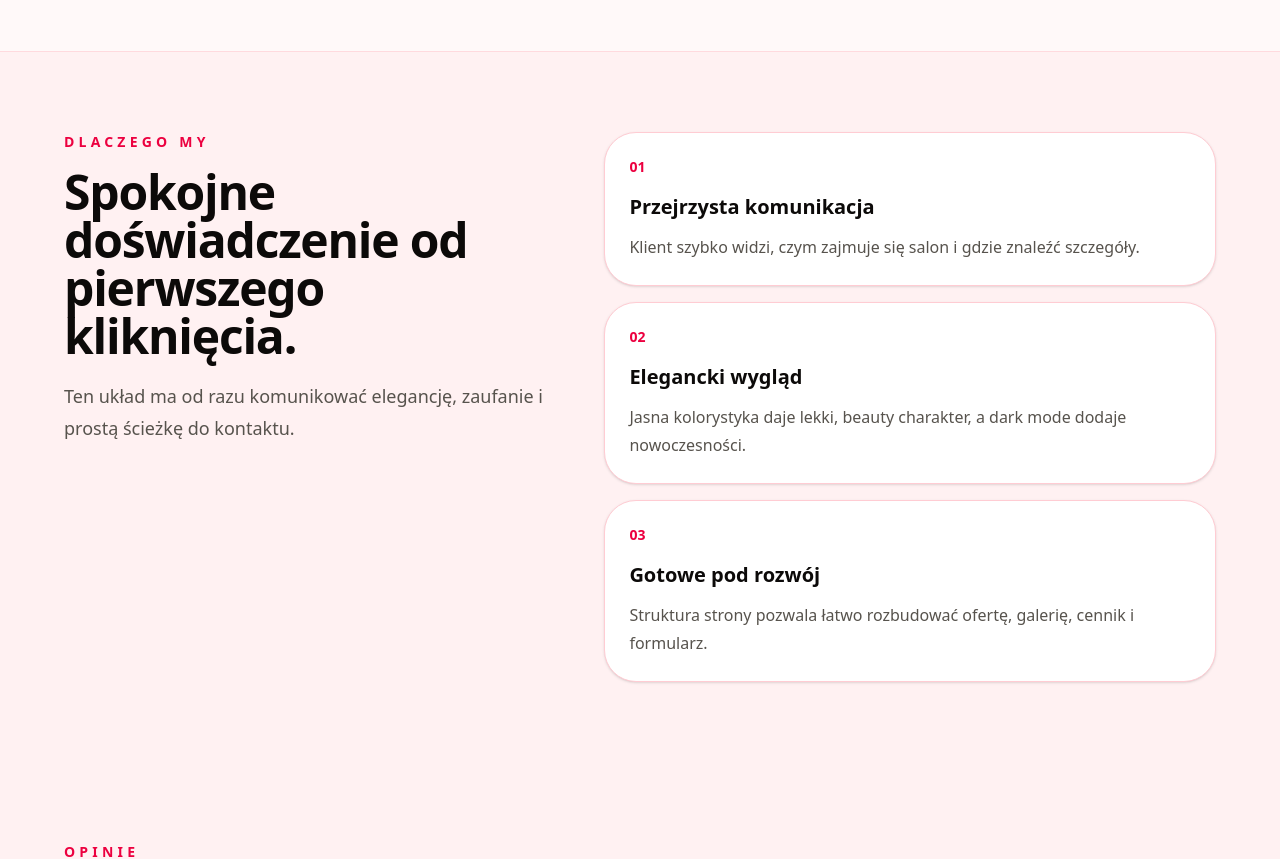
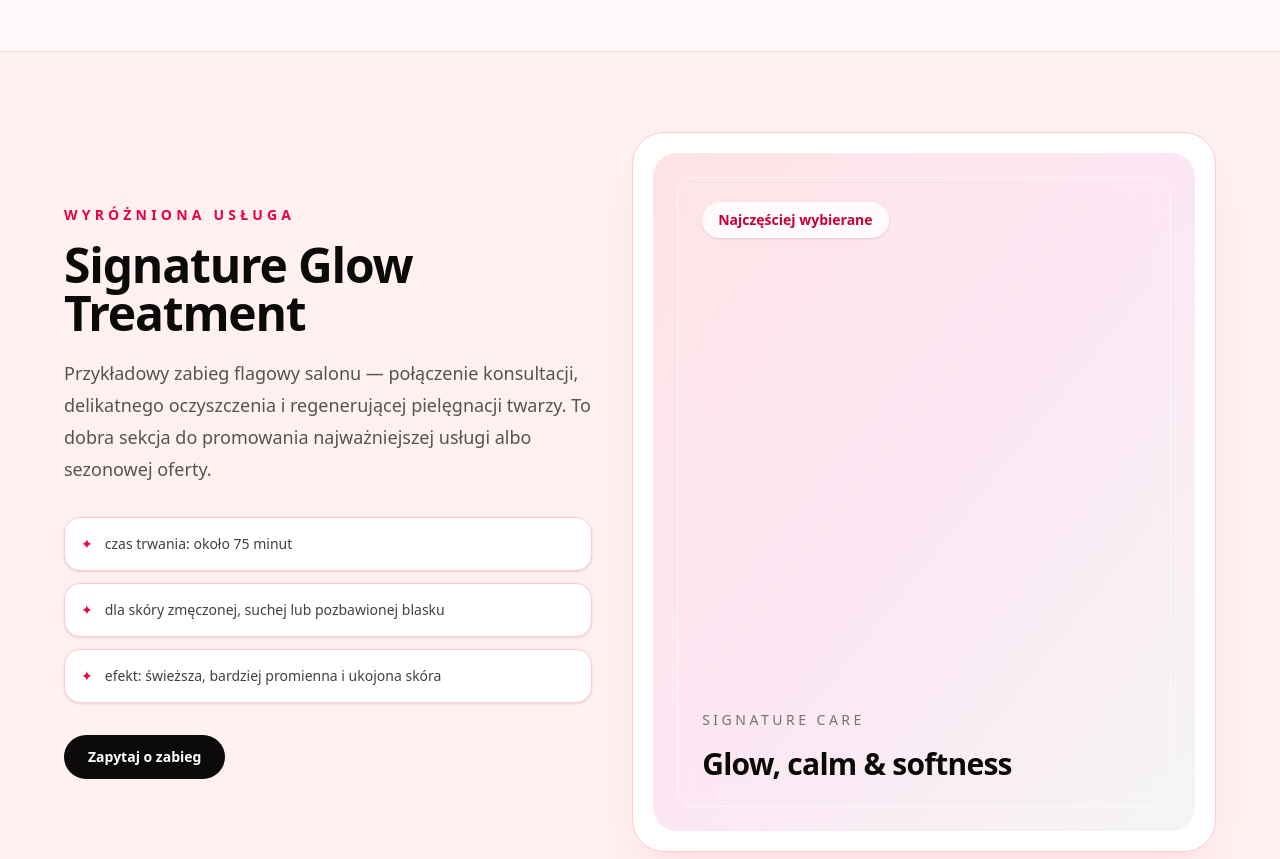
Before and after one commit to PiotrZandecki/aurora-beauty-site, a Next.js app: page / in a window 1280 px wide. Shown: the part 1520-2379 px from the top of the page. Built offline with nearby package versions, Linux system fonts and the light colour scheme.

Commit message:
Add featured treatment section

```diff
--- a/src/app/page.tsx
+++ b/src/app/page.tsx
@@ -2,11 +2,13 @@
 
 import Link from "next/link";
 import { faqContent } from "@/content/faqContent";
+import { featuredContent } from "@/content/featuredContent";
 import { siteContent } from "@/content/siteContent";
 import { testimonialsContent } from "@/content/testimonialsContent";
 import { useSitePreferences } from "@/components/providers/SitePreferencesProvider";
 import { CtaBanner } from "@/components/sections/CtaBanner";
 import { FaqSection } from "@/components/sections/FaqSection";
+import { FeaturedTreatmentSection } from "@/components/sections/FeaturedTreatmentSection";
 import { SectionHeader } from "@/components/sections/SectionHeader";
 import { TestimonialsSection } from "@/components/sections/TestimonialsSection";
 
@@ -15,6 +17,7 @@ export default function Home() {
   const content = siteContent[language].home;
   const faq = faqContent[language];
   const testimonials = testimonialsContent[language];
+  const featured = featuredContent[language];
 
   return (
     <>
@@ -128,7 +131,16 @@ export default function Home() {
         </div>
       </section>
 
-      <section className="px-5 py-20">
+      <FeaturedTreatmentSection
+        eyebrow={featured.eyebrow}
+        title={featured.title}
+        description={featured.description}
+        badge={featured.badge}
+        details={featured.details}
+        buttonLabel={featured.buttonLabel}
+      />
+
+      <section className="border-y border-rose-200/70 bg-white/60 px-5 py-20 dark:border-stone-800 dark:bg-stone-900/40">
         <div className="mx-auto grid max-w-6xl gap-10 md:grid-cols-[0.9fr_1.1fr] md:items-start">
           <SectionHeader
             eyebrow={content.benefitsEyebrow}
--- /dev/null
+++ b/src/components/sections/FeaturedTreatmentSection.tsx
@@ -0,0 +1,73 @@
+import Link from "next/link";
+import { SectionHeader } from "@/components/sections/SectionHeader";
+
+type FeaturedTreatmentSectionProps = {
+  eyebrow: string;
+  title: string;
+  description: string;
+  badge: string;
+  details: string[];
+  buttonLabel: string;
+};
+
+export function FeaturedTreatmentSection({
+  eyebrow,
+  title,
+  description,
+  badge,
+  details,
+  buttonLabel,
+}: FeaturedTreatmentSectionProps) {
+  return (
+    <section className="px-5 py-20">
+      <div className="mx-auto grid max-w-6xl gap-10 md:grid-cols-[0.95fr_1.05fr] md:items-center">
+        <div>
+          <SectionHeader
+            eyebrow={eyebrow}
+            title={title}
+            description={description}
+          />
+
+          <ul className="mt-8 grid gap-3">
+            {details.map((detail) => (
+              <li
+                key={detail}
+                className="flex gap-3 rounded-2xl border border-rose-200 bg-white p-4 text-sm font-medium text-stone-700 shadow-sm dark:border-stone-800 dark:bg-stone-900 dark:text-stone-300"
+              >
+                <span className="text-rose-600 dark:text-rose-300">✦</span>
+                <span>{detail}</span>
+              </li>
+            ))}
+          </ul>
+
+          <Link
+            href="/contact"
+            className="mt-8 inline-flex rounded-full bg-stone-950 px-6 py-3 text-sm font-semibold text-white transition hover:bg-rose-700 dark:bg-rose-100 dark:text-stone-950 dark:hover:bg-rose-200"
+          >
+            {buttonLabel}
+          </Link>
+        </div>
+
+        <div className="rounded-4xl border border-rose-200 bg-white p-5 shadow-2xl shadow-rose-200/60 dark:border-stone-800 dark:bg-stone-900 dark:shadow-black/30">
+          <div className="aspect-4/5 rounded-3xl bg-linear-to-br from-rose-100 via-pink-100 to-stone-100 p-6 dark:from-stone-800 dark:via-stone-900 dark:to-rose-950">
+            <div className="flex h-full flex-col justify-between rounded-[1.2rem] border border-white/60 p-6 backdrop-blur dark:border-white/10">
+              <span className="w-fit rounded-full bg-white/80 px-4 py-2 text-sm font-semibold text-rose-700 shadow-sm dark:bg-stone-950/70 dark:text-rose-200">
+                {badge}
+              </span>
+
+              <div>
+                <p className="text-sm uppercase tracking-[0.25em] text-stone-500 dark:text-stone-300">
+                  Signature care
+                </p>
+
+                <h3 className="mt-4 text-3xl font-semibold tracking-tight text-stone-950 dark:text-rose-50">
+                  Glow, calm & softness
+                </h3>
+              </div>
+            </div>
+          </div>
+        </div>
+      </div>
+    </section>
+  );
+}
--- /dev/null
+++ b/src/content/featuredContent.ts
@@ -0,0 +1,40 @@
+import type { Language } from "@/types/site";
+
+type FeaturedContent = {
+  eyebrow: string;
+  title: string;
+  description: string;
+  badge: string;
+  details: string[];
+  buttonLabel: string;
+};
+
+export const featuredContent: Record<Language, FeaturedContent> = {
+  pl: {
+    eyebrow: "Wyróżniona usługa",
+    title: "Signature Glow Treatment",
+    description:
+      "Przykładowy zabieg flagowy salonu — połączenie konsultacji, delikatnego oczyszczenia i regenerującej pielęgnacji twarzy. To dobra sekcja do promowania najważniejszej usługi albo sezonowej oferty.",
+    badge: "Najczęściej wybierane",
+    details: [
+      "czas trwania: około 75 minut",
+      "dla skóry zmęczonej, suchej lub pozbawionej blasku",
+      "efekt: świeższa, bardziej promienna i ukojona skóra",
+    ],
+    buttonLabel: "Zapytaj o zabieg",
+  },
+
+  en: {
+    eyebrow: "Featured service",
+    title: "Signature Glow Treatment",
+    description:
+      "A sample flagship treatment — combining consultation, gentle cleansing and regenerating facial care. This section is a good place to promote the most important service or seasonal offer.",
+    badge: "Most requested",
+    details: [
+      "duration: around 75 minutes",
+      "for tired, dry or dull-looking skin",
+      "result: fresher, calmer and more radiant skin",
+    ],
+    buttonLabel: "Ask about treatment",
+  },
+};
```
